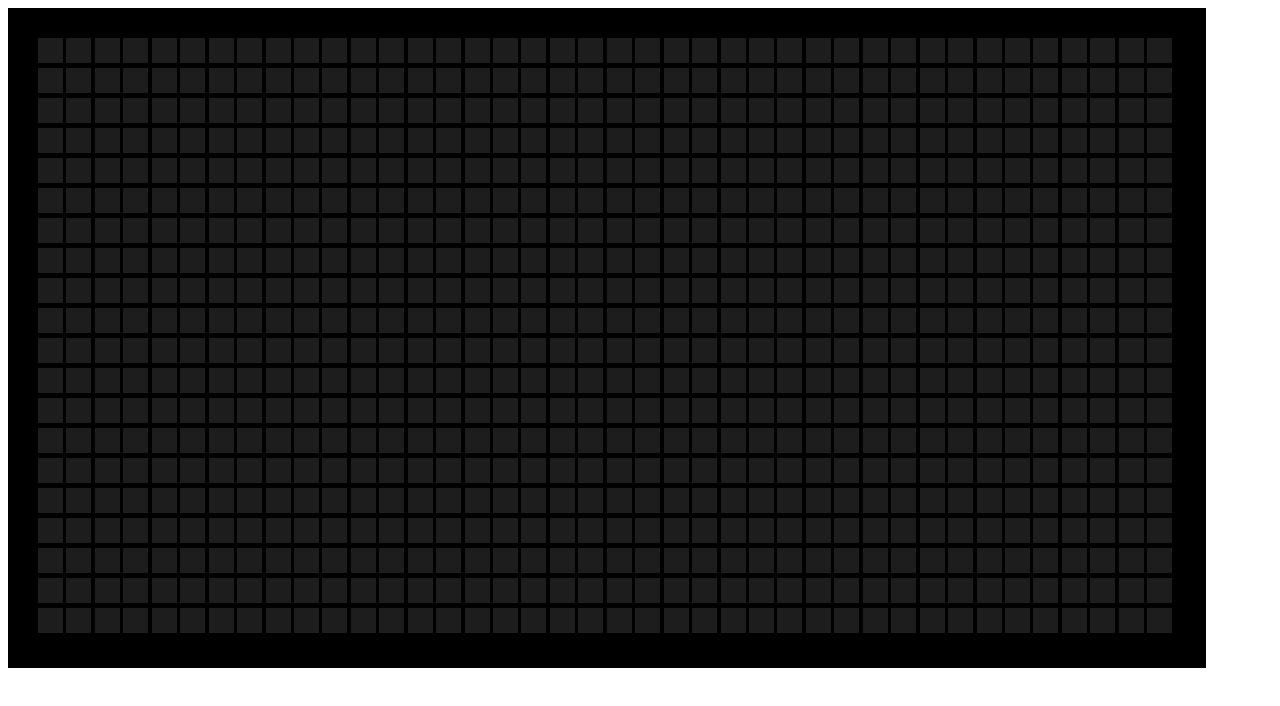
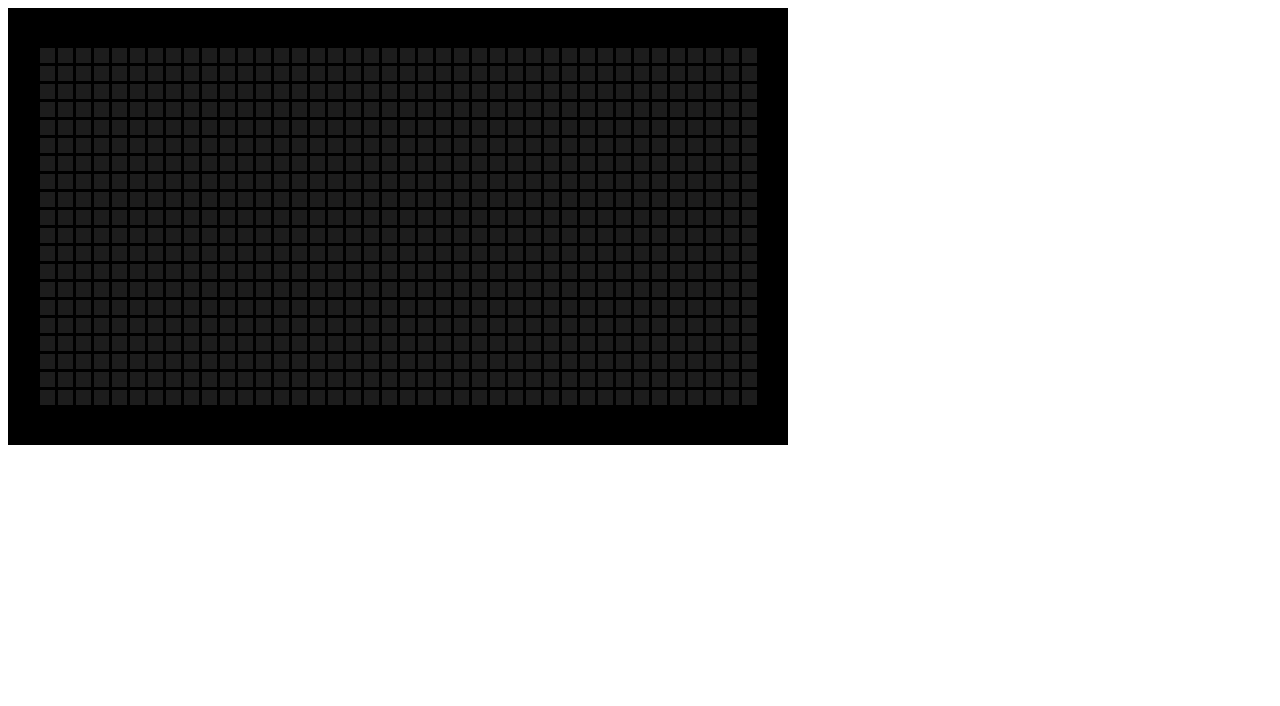
Before and after one commit to acciojob/Color-board-kalpna141, a website: page main.html in a window 1280 px wide. Drawn offline with Linux system fonts and the light colour scheme.

Commit message:
created a submission

```diff
--- a/styles.css
+++ b/styles.css
@@ -1,27 +1,24 @@
 .container{
-    background-color: black;
-    display:grid;
-    width: 90%;
-    height: 600px;
-    grid-template-columns: repeat(40,1fr);
-    grid-template-rows: repeat(20,1fr);
-    padding:30px;
-    /* row-gap:5px;
-    column-gap:5px; */
+	display:grid;
+	grid-template-rows: repeat(20,15px);
+	grid-template-columns: repeat(40,15px);
+    gap:3px;
+    justify-content: center;
+    align-content: center;
+	border:40px solid black;
+	width:700px;
+	background:black;
+
 }
 .square{
-background: rgb(29, 29, 29);
-height:25px;
-width:25px;
-
-}
-.square:hover {
-    animation: myfirst 1s 1;
-
+background-color:rgb(29, 29, 29);
+transition: all 0.5s ease-in-out;
+transition-delay: 1s;
+	force: true
 }
 
-@keyframes myfirst
-{
-    0%      {background:red;}
-    100%    {background:rgb(29, 29, 29);}
+.square:hover{
+    background-color: green;
+	transition:none;
+	transition-delay:0s;
 }
```
